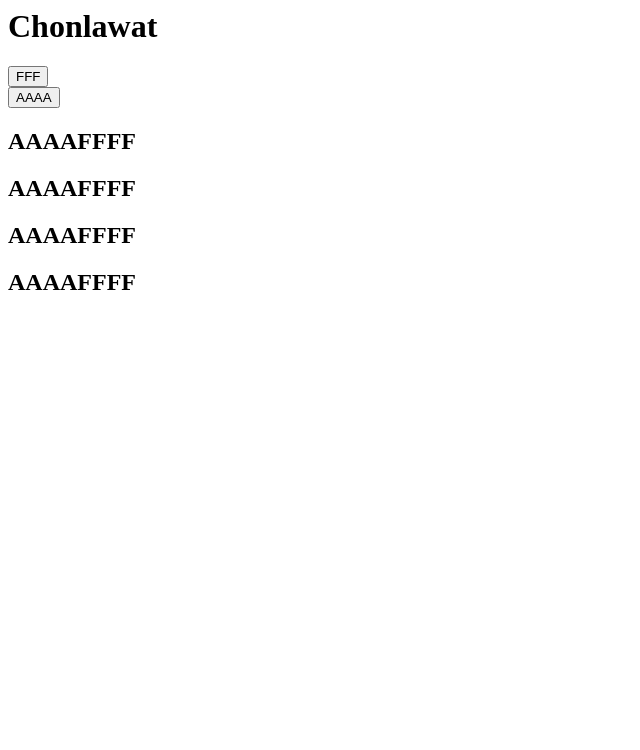
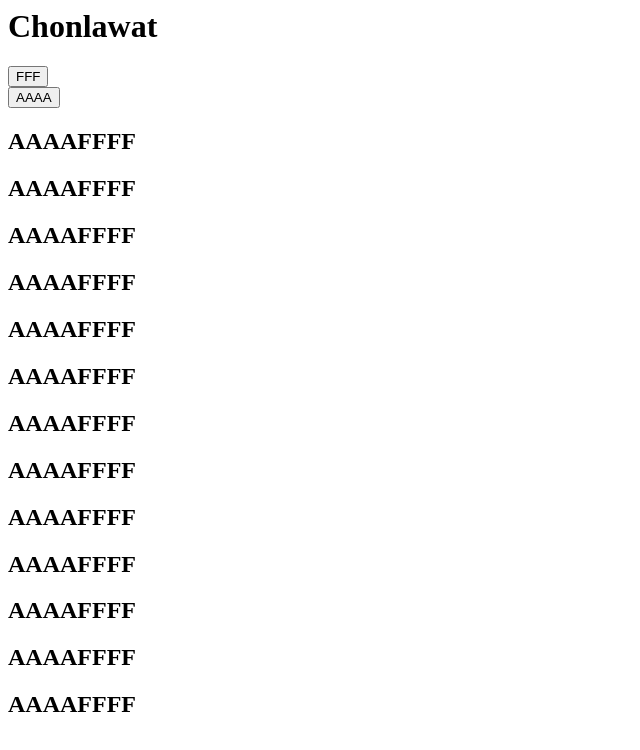
Before and after one commit to chonlawat00/start_code_test.github.io, a plain HTML site: page worktest.html in a window 1280 px wide. Shown: the whole page, without its empty margins (0-640 px from the left). Drawn offline with Linux system fonts and the light colour scheme.

Commit message:
Update worktest.html

```diff
--- a/worktest.html
+++ b/worktest.html
@@ -20,6 +20,16 @@
                 <h2> AAAAFFFF </h2>
                 <h2> AAAAFFFF </h2>
                 <h2> AAAAFFFF </h2>
+
+          <h2> AAAAFFFF </h2>
+                <h2> AAAAFFFF </h2>
+                <h2> AAAAFFFF </h2>
+          <h2> AAAAFFFF </h2>
+                <h2> AAAAFFFF </h2>
+                <h2> AAAAFFFF </h2>
+          <h2> AAAAFFFF </h2>
+                <h2> AAAAFFFF </h2>
+                <h2> AAAAFFFF </h2>
     </div>
 </body>
 
```
